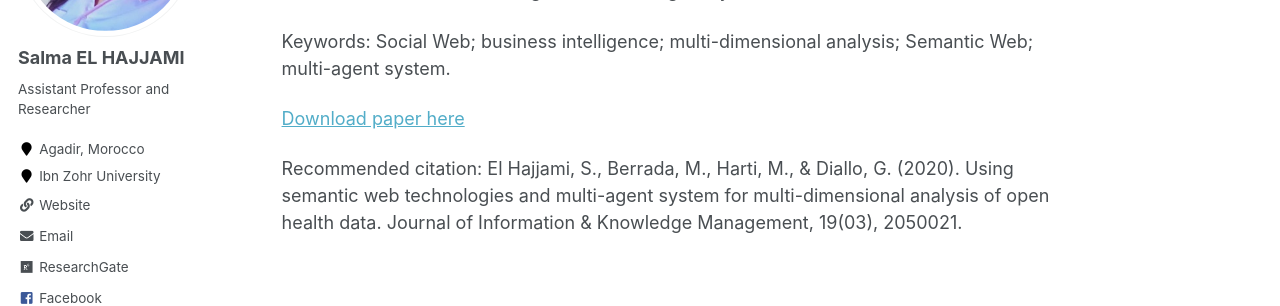
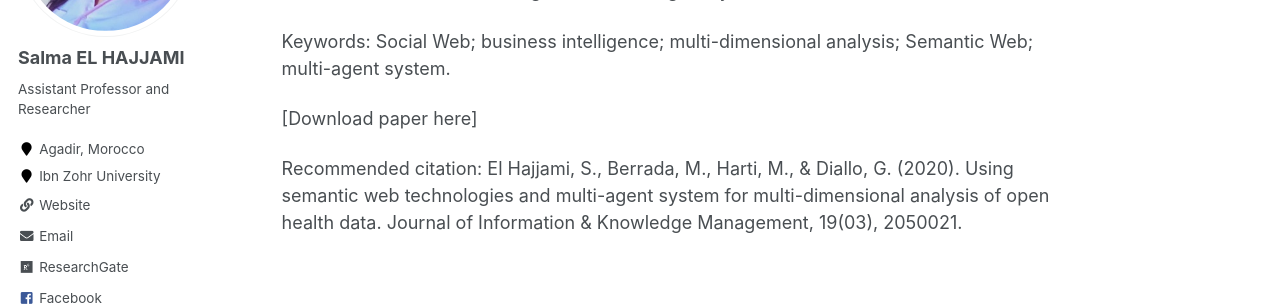
Before and after one commit to salmaelhajjami/salmaelhajjami.github.io, a Jekyll site: the page built from _publications/2020-Journal01.md, in a window 1280 px wide and 900 px high, scrolled down 554 px. Shown: the part 168-474 px from the top of the window. Built offline with Jekyll 4.4.1, drawn with Linux system fonts in a browser that asks for light colours; some web fonts are replaced; part of the change alters nothing that is shown.

```diff
--- a/_publications/2020-Journal01.md
+++ b/_publications/2020-Journal01.md
@@ -12,6 +12,6 @@ Abstract : Recent years have seen Social Web becoming a global phenomenon, which
 
 Keywords: Social Web; business intelligence; multi-dimensional analysis; Semantic Web; multi-agent system.
 
-[Download paper here](/files/2020-Journal01.pdf)
+[Download paper here]
 
 Recommended citation: El Hajjami, S., Berrada, M., Harti, M., & Diallo, G. (2020). Using semantic web technologies and multi-agent system for multi-dimensional analysis of open health data. Journal of Information & Knowledge Management, 19(03), 2050021.
```
